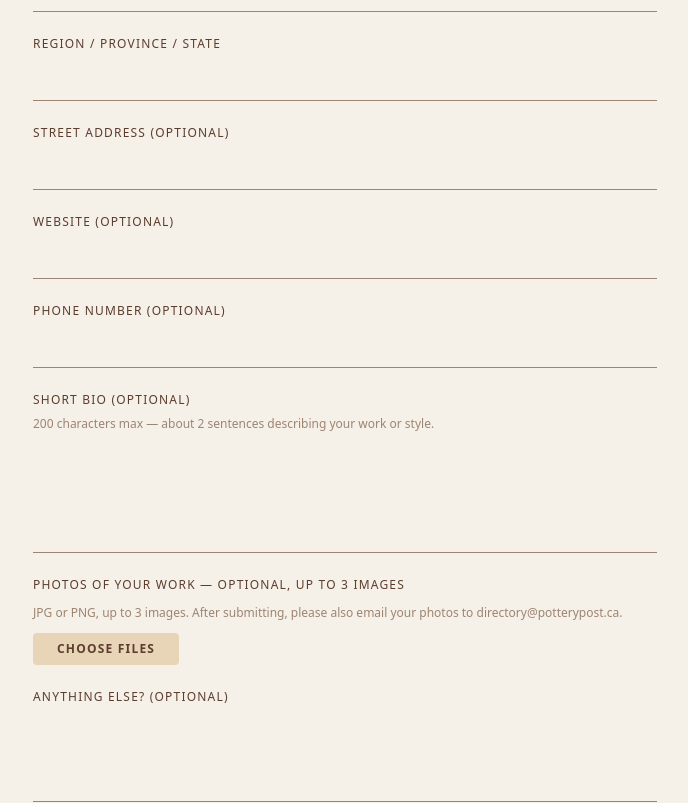
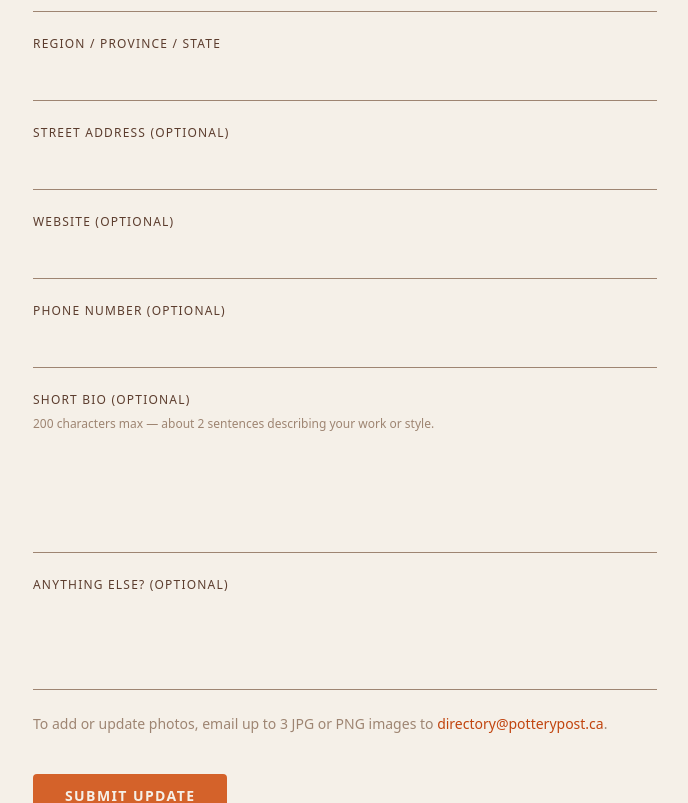
Before and after one commit to VanessaAnneliese/pottery-post-website, a Next.js app: page /directory/update in a window 1280 px wide. Shown: the part 1173-1976 px from the top of the page, without its empty margins (295-983 px from the left). Built offline with nearby package versions, Linux system fonts and the light colour scheme.

Commit message:
Remove photo upload from forms, add simple email photos note

```diff
--- a/app/directory/submit/page.tsx
+++ b/app/directory/submit/page.tsx
@@ -1,46 +1,15 @@
 "use client";
 
-import { useState, useRef } from "react";
+import { useState } from "react";
 import QuoteBlock from "@/components/QuoteBlock";
 
 export default function SubmitPage() {
-  const [photos, setPhotos] = useState<File[]>([]);
   const [status, setStatus] = useState<"idle" | "sending" | "success" | "error">("idle");
-  const fileInputRef = useRef<HTMLInputElement>(null);
-
-  function handlePhotos(e: React.ChangeEvent<HTMLInputElement>) {
-    const incoming = Array.from(e.target.files ?? []);
-    const combined = [...photos, ...incoming].slice(0, 3);
-    setPhotos(combined);
-    syncInput(combined);
-    e.target.value = "";
-  }
-
-  function removePhoto(index: number) {
-    const updated = photos.filter((_, i) => i !== index);
-    setPhotos(updated);
-    syncInput(updated);
-  }
-
-  function syncInput(files: File[]) {
-    if (!fileInputRef.current) return;
-    const dt = new DataTransfer();
-    files.forEach((f) => dt.items.add(f));
-    fileInputRef.current.files = dt.files;
-  }
 
   async function handleSubmit(e: React.FormEvent<HTMLFormElement>) {
     e.preventDefault();
     setStatus("sending");
-    const raw = new FormData(e.currentTarget);
-    const formData = new FormData();
-    for (const [key, value] of raw.entries()) {
-      if (key !== "photos") formData.append(key, value);
-    }
-    if (photos.length > 0) {
-      formData.append("photoNames", photos.map((f) => f.name).join(", "));
-    }
-    const res = await fetch("/api/submit-listing", { method: "POST", body: formData });
+    const res = await fetch("/api/submit-listing", { method: "POST", body: new FormData(e.currentTarget) });
     setStatus(res.ok ? "success" : "error");
   }
 
@@ -87,6 +56,7 @@ export default function SubmitPage() {
               />
             </div>
           ))}
+
           <div className="flex flex-col gap-2">
             <label className="text-xs tracking-widest uppercase" style={{ color: "#5C3D2E", fontFamily: "system-ui, sans-serif" }}>
               Short Bio (optional)
@@ -102,60 +72,19 @@ export default function SubmitPage() {
               style={{ borderColor: "#9E8572", color: "#3B2314", fontFamily: "system-ui, sans-serif" }}
             />
           </div>
+
           <div className="flex items-center gap-3">
-            <input
-              type="checkbox"
-              name="offersClasses"
-              id="offersClasses"
-              value="yes"
-              className="w-4 h-4 accent-[#5C3D2E]"
-            />
+            <input type="checkbox" name="offersClasses" id="offersClasses" value="yes" className="w-4 h-4 accent-[#5C3D2E]" />
             <label htmlFor="offersClasses" className="text-xs tracking-widest uppercase cursor-pointer" style={{ color: "#5C3D2E", fontFamily: "system-ui, sans-serif" }}>
               I also offer pottery classes or workshops
             </label>
           </div>
 
-          <div className="flex flex-col gap-3">
-            <label className="text-xs tracking-widest uppercase" style={{ color: "#5C3D2E", fontFamily: "system-ui, sans-serif" }}>
-              Photos of Your Work — optional, up to 3 images
-            </label>
-            <p className="text-xs" style={{ color: "#9E8572", fontFamily: "system-ui, sans-serif" }}>
-              JPG or PNG, up to 3 images. After submitting, please also email your photos to directory@potterypost.ca.
-            </p>
-
-            {photos.length > 0 && (
-              <ul className="flex flex-col gap-2">
-                {photos.map((file, i) => (
-                  <li key={i} className="flex items-center justify-between gap-4 text-sm py-1 border-b" style={{ borderColor: "#E8D5B7", color: "#3B2314", fontFamily: "system-ui, sans-serif" }}>
-                    <span className="truncate">{file.name}</span>
-                    <button
-                      type="button"
-                      onClick={() => removePhoto(i)}
-                      className="text-xs tracking-widest uppercase shrink-0"
-                      style={{ color: "#C1440E", fontFamily: "system-ui, sans-serif" }}
-                    >
-                      Remove
-                    </button>
-                  </li>
-                ))}
-              </ul>
-            )}
-
-            {photos.length < 3 && (
-              <label className="inline-block self-start px-6 py-2 text-xs tracking-widest uppercase font-bold rounded-sm cursor-pointer" style={{ background: "#E8D5B7", color: "#5C3D2E", fontFamily: "system-ui, sans-serif" }}>
-                {photos.length === 0 ? "Choose Files" : "Add More"}
-                <input
-                  ref={fileInputRef}
-                  type="file"
-                  name="photos"
-                  accept="image/jpeg,image/png"
-                  multiple
-                  className="hidden"
-                  onChange={handlePhotos}
-                />
-              </label>
-            )}
-          </div>
+          <p className="text-sm" style={{ color: "#9E8572", fontFamily: "system-ui, sans-serif" }}>
+            To include photos of your work, email up to 3 JPG or PNG images to{" "}
+            <a href="mailto:directory@potterypost.ca" style={{ color: "#C1440E" }}>directory@potterypost.ca</a>{" "}
+            after submitting.
+          </p>
 
           {status === "error" && (
             <p className="text-sm" style={{ color: "#C1440E", fontFamily: "system-ui, sans-serif" }}>
--- a/app/directory/update/page.tsx
+++ b/app/directory/update/page.tsx
@@ -1,47 +1,15 @@
 "use client";
 
-import { useState, useRef } from "react";
+import { useState } from "react";
 import QuoteBlock from "@/components/QuoteBlock";
 
 export default function UpdateListingPage() {
-  const [photos, setPhotos] = useState<File[]>([]);
   const [status, setStatus] = useState<"idle" | "sending" | "success" | "error">("idle");
-  const fileInputRef = useRef<HTMLInputElement>(null);
-  const formRef = useRef<HTMLFormElement>(null);
-
-  function handlePhotos(e: React.ChangeEvent<HTMLInputElement>) {
-    const incoming = Array.from(e.target.files ?? []);
-    const combined = [...photos, ...incoming].slice(0, 3);
-    setPhotos(combined);
-    syncInput(combined);
-    e.target.value = "";
-  }
-
-  function removePhoto(index: number) {
-    const updated = photos.filter((_, i) => i !== index);
-    setPhotos(updated);
-    syncInput(updated);
-  }
-
-  function syncInput(files: File[]) {
-    if (!fileInputRef.current) return;
-    const dt = new DataTransfer();
-    files.forEach((f) => dt.items.add(f));
-    fileInputRef.current.files = dt.files;
-  }
 
   async function handleSubmit(e: React.FormEvent<HTMLFormElement>) {
     e.preventDefault();
     setStatus("sending");
-    const raw = new FormData(e.currentTarget);
-    const formData = new FormData();
-    for (const [key, value] of raw.entries()) {
-      if (key !== "photos") formData.append(key, value);
-    }
-    if (photos.length > 0) {
-      formData.append("photoNames", photos.map((f) => f.name).join(", "));
-    }
-    const res = await fetch("/api/update-listing", { method: "POST", body: formData });
+    const res = await fetch("/api/update-listing", { method: "POST", body: new FormData(e.currentTarget) });
     setStatus(res.ok ? "success" : "error");
   }
 
@@ -63,7 +31,7 @@ export default function UpdateListingPage() {
           <p style={{ color: "#9E8572", fontFamily: "system-ui, sans-serif" }}>We&rsquo;ll review the changes and update your listing shortly.</p>
         </div>
       ) : (
-        <form ref={formRef} className="flex flex-col gap-6" onSubmit={handleSubmit}>
+        <form className="flex flex-col gap-6" onSubmit={handleSubmit}>
           {[
             { label: "Your Name or Studio Name", name: "name", type: "text", required: true },
             { label: "Email Address", name: "email", type: "email", required: true },
@@ -90,7 +58,7 @@ export default function UpdateListingPage() {
             { label: "Guild Name (optional)", name: "guild", type: "text" },
             { label: "Country", name: "country", type: "text" },
             { label: "City", name: "city", type: "text" },
-          { label: "Region / Province / State", name: "region", type: "text" },
+            { label: "Region / Province / State", name: "region", type: "text" },
             { label: "Street Address (optional)", name: "address", type: "text" },
             { label: "Website (optional)", name: "website", type: "url" },
             { label: "Phone Number (optional)", name: "phone", type: "tel" },
@@ -124,48 +92,6 @@ export default function UpdateListingPage() {
             />
           </div>
 
-          <div className="flex flex-col gap-3">
-            <label className="text-xs tracking-widest uppercase" style={{ color: "#5C3D2E", fontFamily: "system-ui, sans-serif" }}>
-              Photos of Your Work — optional, up to 3 images
-            </label>
-            <p className="text-xs" style={{ color: "#9E8572", fontFamily: "system-ui, sans-serif" }}>
-              JPG or PNG, up to 3 images. After submitting, please also email your photos to directory@potterypost.ca.
-            </p>
-
-            {photos.length > 0 && (
-              <ul className="flex flex-col gap-2">
-                {photos.map((file, i) => (
-                  <li key={i} className="flex items-center justify-between gap-4 text-sm py-1 border-b" style={{ borderColor: "#E8D5B7", color: "#3B2314", fontFamily: "system-ui, sans-serif" }}>
-                    <span className="truncate">{file.name}</span>
-                    <button
-                      type="button"
-                      onClick={() => removePhoto(i)}
-                      className="text-xs tracking-widest uppercase shrink-0"
-                      style={{ color: "#C1440E", fontFamily: "system-ui, sans-serif" }}
-                    >
-                      Remove
-                    </button>
-                  </li>
-                ))}
-              </ul>
-            )}
-
-            {photos.length < 3 && (
-              <label className="inline-block self-start px-6 py-2 text-xs tracking-widest uppercase font-bold rounded-sm cursor-pointer" style={{ background: "#E8D5B7", color: "#5C3D2E", fontFamily: "system-ui, sans-serif" }}>
-                {photos.length === 0 ? "Choose Files" : "Add More"}
-                <input
-                  ref={fileInputRef}
-                  type="file"
-                  name="photos"
-                  accept="image/jpeg,image/png"
-                  multiple
-                  className="hidden"
-                  onChange={handlePhotos}
-                />
-              </label>
-            )}
-          </div>
-
           <div className="flex flex-col gap-2">
             <label className="text-xs tracking-widest uppercase" style={{ color: "#5C3D2E", fontFamily: "system-ui, sans-serif" }}>
               Anything else? (optional)
@@ -177,6 +103,11 @@ export default function UpdateListingPage() {
               style={{ borderColor: "#9E8572", color: "#3B2314", fontFamily: "system-ui, sans-serif" }}
             />
           </div>
+
+          <p className="text-sm" style={{ color: "#9E8572", fontFamily: "system-ui, sans-serif" }}>
+            To add or update photos, email up to 3 JPG or PNG images to{" "}
+            <a href="mailto:directory@potterypost.ca" style={{ color: "#C1440E" }}>directory@potterypost.ca</a>.
+          </p>
 
           {status === "error" && (
             <p className="text-sm" style={{ color: "#C1440E", fontFamily: "system-ui, sans-serif" }}>
```
